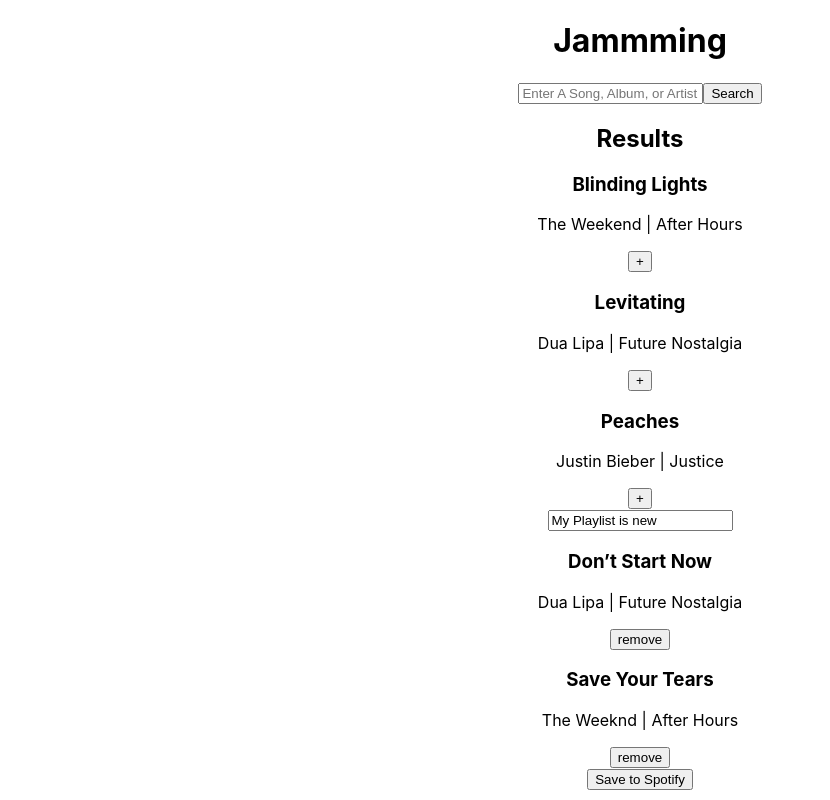
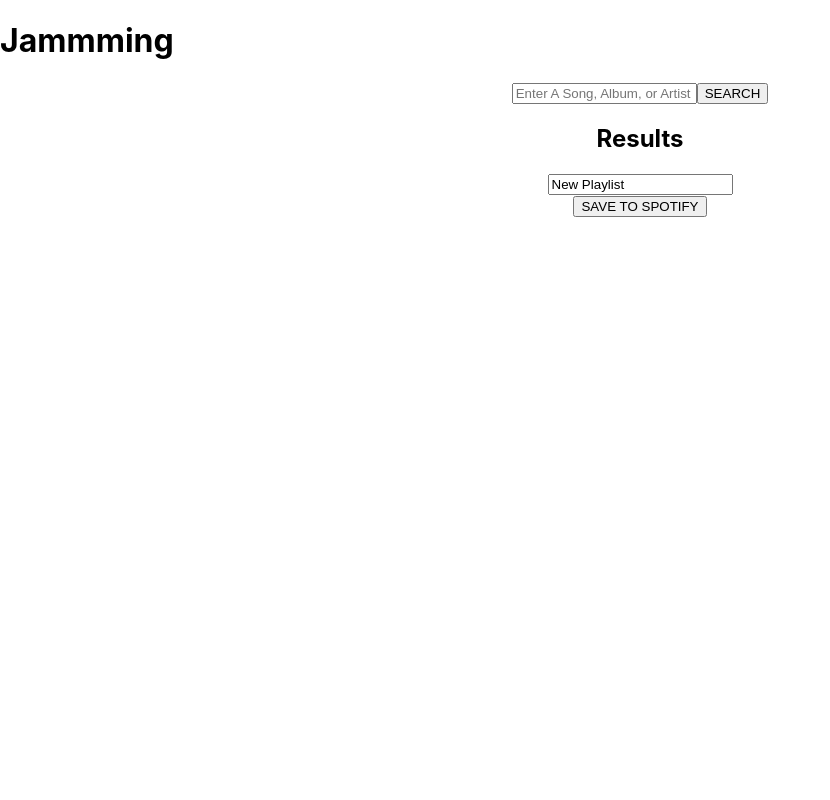
Before and after one commit to AlphaPersei/jammming, a React (Create React App) app: page / in a window 1280 px wide. Shown: the whole page, without its empty margins (0-830 px from the left). Built offline with nearby package versions, Linux system fonts and the light colour scheme.

Commit message:
Implement Spotify Search Request

```diff
--- a/src/App.js
+++ b/src/App.js
@@ -1,80 +1,62 @@
 //import logo from './logo.svg';
 import './App.css';
-import React, {useState} from 'react';
+
+import React, {useState } from 'react';
 import SearchBar from './SearchBar';
 import SearchResults from './SearchResults';
 import Playlist from './Playlist';
+import Spotify from './Spotify';
+import { useEffect } from 'react';
+
 
 function App() {
-  const[searchResults, setSearchResults]= useState([
-    {
-      id: 1,
-      name: 'Blinding Lights',
-      artist:'The Weekend',
-      album: 'After Hours'
-    },
-     {
-      id: 2,
-      name: 'Levitating',
-      artist: 'Dua Lipa',
-      album: 'Future Nostalgia'
-    },
-    {
-      id: 3,
-      name: 'Peaches',
-      artist: 'Justin Bieber',
-      album: 'Justice'
+  const [searchResults, setSearchResults] = useState([]);
+  const [playlistName, setPlaylistName] = useState('New Playlist');
+  const [playlistTracks, setPlaylistTracks] = useState([]);
+
+  function addTrack(track) {
+    if (playlistTracks.find(savedTrack => savedTrack.id === track.id)) return;
+    setPlaylistTracks(prev => [...prev, track]);
   }
 
-  ]);
+  function removeTrack(track) {
+    setPlaylistTracks(prev => prev.filter(t => t.id !== track.id));
+  }
 
-const [playlistName, setPlaylistName] = useState('My Playlist is new');
- const [playlistTracks, setPlaylistTracks] = useState([
-    {
-      id: 4,
-      name: 'Don’t Start Now',
-      artist: 'Dua Lipa',
-      album: 'Future Nostalgia'
-    },
-    {
-      id: 5,
-      name: 'Save Your Tears',
-      artist: 'The Weeknd',
-      album: 'After Hours'
+  function updatePlaylistName(name) {
+    setPlaylistName(name);
   }
-  ]);
-  //add track handler
-  const addTrack = (track) => {
-    // check if track is already in playlist
-    if (playlistTracks.find(savedTrack => savedTrack.id === track.id)){
-      return;// dont add duplicates
+
+  function savePlaylist() {
+    const trackURIs = playlistTracks.map(track => track.uri);
+    Spotify.savePlaylist(playlistName, trackURIs).then(() => {
+      setPlaylistName('New Playlist');
+      setPlaylistTracks([]);
+    });
   }
-    setPlaylistTracks(prev => [...prev, track]); // Add new track
-  };
 
-  const removeTrack=(track)=>{
-    setPlaylistTracks(prev => prev.filter(savedTrack => savedTrack.id !== track.id ));
-  };
-  const updatePlaylistName = (name) => {
-  setPlaylistName(name);
-};
+  function search(term) {
+    Spotify.search(term).then(results => {
+      setSearchResults(results);
+    });
+  }
 
   return (
+    <div>
+      <h1>Ja<span className="highlight">mmm</span>ing</h1>
       <div className="App">
-      <h1>Jammming</h1>
-      <SearchBar />
-      <div className="App-content">
+        <SearchBar onSearch={search} />
+        <div className="App-playlist">
           <SearchResults searchResults={searchResults} onAdd={addTrack} />
           <Playlist
-
             playlistName={playlistName}
             playlistTracks={playlistTracks}
             onRemove={removeTrack}
             onNameChange={updatePlaylistName}
+            onSave={savePlaylist}
           />
         </div>
-
-
+      </div>
     </div>
   );
 }
--- a/src/Playlist.js
+++ b/src/Playlist.js
@@ -1,7 +1,7 @@
 import React from 'react';
 import Tracklist from './Tracklist';
 
-function Playlist({ playlistName, playlistTracks, onRemove, onNameChange }) {
+function Playlist({ playlistName, playlistTracks, onRemove, onNameChange, onSave }) {
     const handleNameChange = (event) => {
         onNameChange(event.target.value);
     }
@@ -13,7 +13,7 @@ function Playlist({ playlistName, playlistTracks, onRemove, onNameChange }) {
 
         />
       <Tracklist tracks={playlistTracks} onRemove={onRemove} isRemoval={true} />
-      <button>Save to Spotify</button>
+      <button className="Playlist-save" onClick={onSave}>SAVE TO SPOTIFY</button>
     </div>
   );
 }
--- a/src/SearchBar.js
+++ b/src/SearchBar.js
@@ -1,10 +1,16 @@
-//import React from "react";
+import React, { useState } from 'react';
 
-function SearchBar(){
-    return (
-  <div className="SearchBar">
-      <input placeholder="Enter A Song, Album, or Artist" />
-      <button>Search</button>
+function SearchBar({ onSearch }) {
+  const [term, setTerm] = useState("");
+
+  const handleTermChange = e => setTerm(e.target.value);
+
+  const search = () => onSearch(term);
+
+  return (
+    <div className="SearchBar">
+      <input placeholder="Enter A Song, Album, or Artist" onChange={handleTermChange} />
+      <button className="SearchButton" onClick={search}>SEARCH</button>
     </div>
   );
 }
--- /dev/null
+++ b/src/Spotify.js
@@ -0,0 +1,78 @@
+// Spotify.js
+
+const clientId = 'YOUR_SPOTIFY_CLIENT_ID';
+const redirectUri = 'http://localhost:3000/'; // Make sure this matches your Spotify app settings
+let accessToken;
+
+const Spotify = {
+  getAccessToken() {
+    if (accessToken) return accessToken;
+
+    const tokenMatch = window.location.href.match(/access_token=([^&]*)/);
+    const expiresMatch = window.location.href.match(/expires_in=([^&]*)/);
+
+    if (tokenMatch && expiresMatch) {
+      accessToken = tokenMatch[1];
+      const expiresIn = Number(expiresMatch[1]);
+
+      window.setTimeout(() => (accessToken = ''), expiresIn * 1000);
+      window.history.pushState('Access Token', null, '/');
+
+      return accessToken;
+    } else {
+      const accessUrl = `https://accounts.spotify.com/authorize?client_id=${clientId}&response_type=token&scope=playlist-modify-public&redirect_uri=${encodeURIComponent(
+        redirectUri
+      )}`;
+      window.location = accessUrl;
+    }
+  },
+
+  search(term) {
+    const token = Spotify.getAccessToken();
+    return fetch(`https://api.spotify.com/v1/search?type=track&q=${encodeURIComponent(term)}`, {
+      headers: { Authorization: `Bearer ${token}` }
+    })
+      .then(response => response.json())
+      .then(json => {
+        if (!json.tracks) return [];
+
+        return json.tracks.items.map(track => ({
+          id: track.id,
+          name: track.name,
+          artist: track.artists[0].name,
+          album: track.album.name,
+          uri: track.uri
+        }));
+      });
+  },
+
+  savePlaylist(name, trackURIs) {
+    if (!name || !trackURIs.length) return;
+
+    const token = Spotify.getAccessToken();
+    const headers = { Authorization: `Bearer ${token}` };
+    let userId;
+
+    return fetch('https://api.spotify.com/v1/me', { headers })
+      .then(response => response.json())
+      .then(json => {
+        userId = json.id;
+        return fetch(`https://api.spotify.com/v1/users/${userId}/playlists`, {
+          method: 'POST',
+          headers,
+          body: JSON.stringify({ name })
+        });
+      })
+      .then(response => response.json())
+      .then(json => {
+        const playlistId = json.id;
+        return fetch(`https://api.spotify.com/v1/playlists/${playlistId}/tracks`, {
+          method: 'POST',
+          headers,
+          body: JSON.stringify({ uris: trackURIs })
+        });
+      });
+  }
+};
+
+export default Spotify;
--- a/src/Track.js
+++ b/src/Track.js
@@ -1,27 +1,21 @@
 import React from 'react';
 
 function Track({ track, onAdd, onRemove, isRemoval }) {
-    const handleAdd = () => {
-    onAdd(track);
-  };
-
-    const handleRemove =() => {
-        onRemove(track);
-    };
+  const addTrack = () => onAdd(track);
+  const removeTrack = () => onRemove(track);
 
   return (
     <div className="Track">
       <div className="Track-information">
-         <h3>{track.name}</h3>
+        <h3>{track.name}</h3>
         <p>{track.artist} | {track.album}</p>
       </div>
       {isRemoval ? (
-      <button className="Track-action" onClick={handleRemove}>remove</button>
+        <button className="Track-action" onClick={removeTrack}>-</button>
       ) : (
-        <button className="Track-action" onClick={handleAdd}>+</button>
+        <button className="Track-action" onClick={addTrack}>+</button>
       )}
     </div>
-
   );
 }
 
```
Lines whose indentation alone changed are shown as unchanged.
